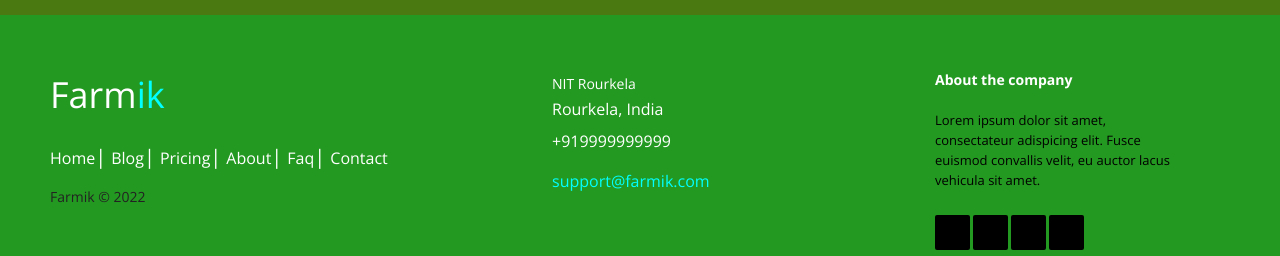
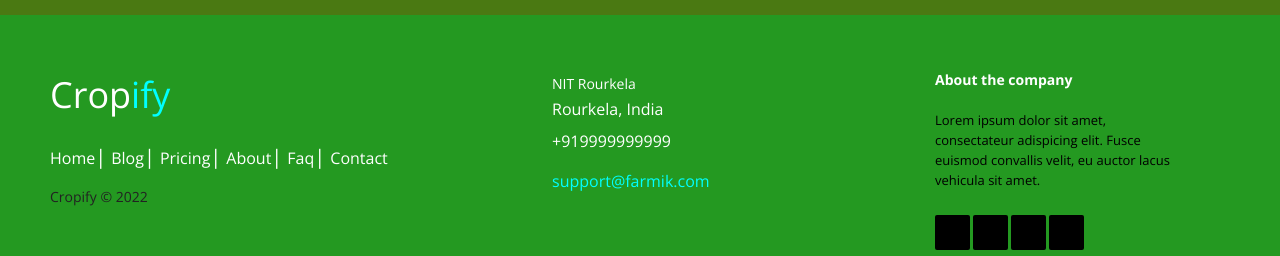
Before and after one commit to prachi237/Cropify, a React (Create React App) app in the folder client/: page /shop in a window 1280 px wide. Shown: the part 1908-2164 px from the top of the page. Built offline with nearby package versions, Linux system fonts and the light colour scheme.

Commit message:
Update Footer.js

```diff
--- a/client/src/components/Footer.js
+++ b/client/src/components/Footer.js
@@ -7,7 +7,7 @@ const Footer = () => {
       <footer class="footer-distributed">
         <div class="footer-left">
           <h3>
-            Farm<span>ik</span>
+            Crop<span>ify</span>
           </h3>
 
           <p class="footer-links">
@@ -26,7 +26,7 @@ const Footer = () => {
             <a href="/s">Contact</a>
           </p>
 
-          <p class="footer-company-name">Farmik © 2022</p>
+          <p class="footer-company-name">Cropify © 2022</p>
         </div>
 
         <div class="footer-center">
```
